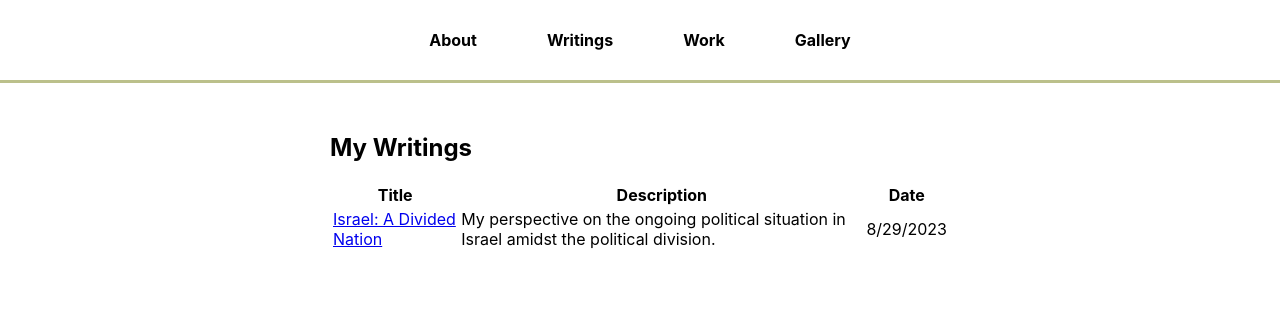
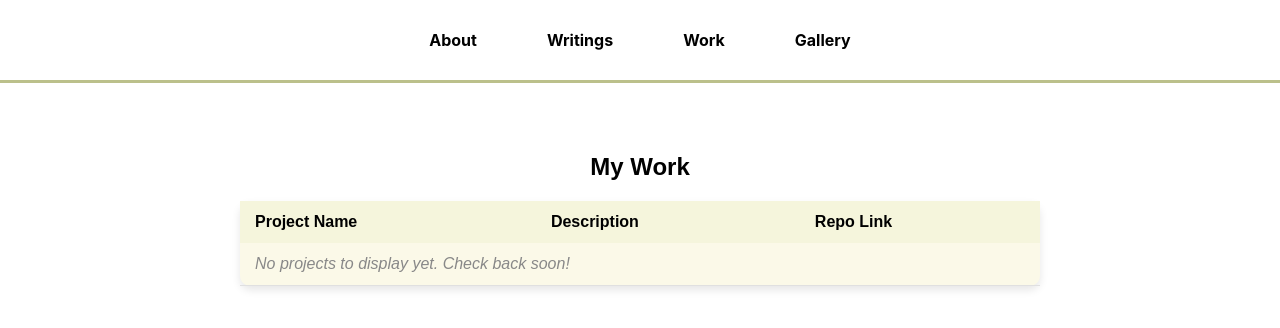
Before and after one commit to danshahaf/danshahaf.github.io, a React (Create React App) app: page /work in a window 1280 px wide. Shown: the top 328 px of the page. Built offline with nearby package versions, Linux system fonts and the light colour scheme.

Commit message:
version 5.0

```diff
--- a/src/App.js
+++ b/src/App.js
@@ -20,7 +20,6 @@ function App() {
           </Routes>
         </div>
       </Router>
-
   );
 }
 
--- a/src/App.module.css
+++ b/src/App.module.css
@@ -1,5 +1,5 @@
 .body {
     background-color: white;
-    padding: 30px 330px;
+    padding: 30px 15%;
     height: 100vw;
 }
--- a/src/components/About.js
+++ b/src/components/About.js
@@ -3,10 +3,10 @@ import styles from '../styles/About.module.css';
 
 const About = () => {
   const socialLinks = [
-    { name: '𝕏', url: 'https://x.com/gullhaf' },
-    { name: 'GitHub', url: 'https://github.com/danshahaf' },
-    { name: 'LinkedIn', url: 'https://www.linkedin.com/in/shahaf-dan/' },
-    { name: 'Medium', url: 'https://medium.com/@shahafdan' }
+    { name: '𝕏', url: 'https://x.com/gullhaf', className: styles.twitter },
+    { name: 'GitHub', url: 'https://github.com/danshahaf', className: styles.github },
+    { name: 'LinkedIn', url: 'https://www.linkedin.com/in/shahaf-dan/', className: styles.linkedin },
+    { name: 'Medium', url: 'https://medium.com/@shahafdan', className: styles.medium }
   ];
 
   return (
@@ -15,17 +15,19 @@ const About = () => {
         <h1>Shahaf Dan</h1>
         <h3>Data Scientist • Engineer • Photographer</h3>
 
+        <div className={styles.socialLinks}>
           {socialLinks.map((link, index) => (
             <a
               key={index}
               href={link.url}
               target="_blank"
               rel="noopener noreferrer"
-            className={styles.contactbtn}
+              className={`${styles.contactbtn} ${link.className}`}
             >
               {link.name}
             </a>
           ))}
+        </div>
 
         <p>
           I live in New York City and work as a Data Scientist in resinsurance.
--- a/src/components/Gallery.js
+++ b/src/components/Gallery.js
@@ -3,21 +3,27 @@ import styles from '../styles/Gallery.module.css';
 
 const Gallery = () => {
   const [photos, setPhotos] = useState([]);
+  const [selectedPhoto, setSelectedPhoto] = useState(null);
 
   useEffect(() => {
-    // In a real scenario, you'd fetch this list from your server
-    // For now, we'll simulate it with a hard-coded list
     const photoList = [
       {
         id: 1,
         filename: 'A01.jpg',
         title: 'Madison Ave',
-        date: '2023-12-04'
+        date: '2023-12-04',
       },
-      // Add more photos as needed
     ];
     setPhotos(photoList);
   }, []);
+
+  const handlePhotoClick = (photo) => {
+    setSelectedPhoto(photo);
+  };
+
+  const handleCloseModal = () => {
+    setSelectedPhoto(null);
+  };
 
   return (
     <div id="gallery" className={styles.gallery}>
@@ -31,14 +37,27 @@ const Gallery = () => {
                 <p className={styles.photoDate}>{new Date(photo.date).toLocaleDateString()}</p>
               </div>
               <img
-                src={`../photos/${photo.filename}`}
+                src={`/photos/${photo.filename}`}
                 alt={photo.title}
                 className={styles.photo}
+                onClick={() => handlePhotoClick(photo)}
               />
             </div>
           ))}
         </div>
       </div>
+
+      {selectedPhoto && (
+        <div className={styles.modal}>
+          <button className={styles.closeButton} onClick={handleCloseModal}>
+            &times;
+          </button>
+          <img
+            src={`/photos/${selectedPhoto.filename}`}
+            alt={selectedPhoto.title}
+          />
+        </div>
+      )}
     </div>
   );
 };
--- a/src/components/Navbar.js
+++ b/src/components/Navbar.js
@@ -6,7 +6,7 @@ const Navbar = () => {
     return (
         <div id="menu" className={styles.menu}>
             <Link to="/" className={styles.navbtn}>About</Link>
-            <Link to="/writing" className={styles.navbtn}>Writings</Link>
+            <Link to="/writings" className={styles.navbtn}>Writings</Link>
             <Link to="/work" className={styles.navbtn}>Work</Link>
             <Link to="/gallery" className={styles.navbtn}>Gallery</Link>
 
--- a/src/components/Work.js
+++ b/src/components/Work.js
@@ -2,44 +2,29 @@ import React from 'react';
 import styles from '../styles/Work.module.css';
 
 const Work = () => {
-  const articles = [
-    {
-      title: "Israel: A Divided Nation",
-      description: "My perspective on the ongoing political situation in Israel amidst the political division.",
-      date: "2023-08-29",
-      slug: "a-divided-nation-may-unite-only-by-a-common-enemy-witnessing-israels-unification-amid-conflict-7a146188fbd8"
-    }
-  ];
+  const projects = []; // No projects for now
 
   return (
     <div id="work" className={styles.work}>
       <div className={styles.content}>
-        <h2>My Writings</h2>
+        <h2>My Work</h2>
         <table className={styles.workTable}>
           <thead>
             <tr>
-              <th>Title</th>
+              <th>Project Name</th>
               <th>Description</th>
-              <th>Date</th>
+              <th>Repo Link</th>
             </tr>
           </thead>
           <tbody>
-            {articles.map((article, index) => (
-              <tr key={index}>
-                <td>
-                  <a
-                    href={`https://medium.com/@shahafdan/${article.slug}`}
-                    className={styles.articleLink}
-                    target="_blank"
-                    rel="noopener noreferrer"
-                  >
-                    {article.title}
-                  </a>
+            {/* Empty tbody for now as no projects are available */}
+            {projects.length === 0 && (
+              <tr>
+                <td colSpan="3" className={styles.noProjects}>
+                  No projects to display yet. Check back soon!
                 </td>
-                <td>{article.description}</td>
-                <td>{new Date(article.date).toLocaleDateString()}</td>
               </tr>
-            ))}
+            )}
           </tbody>
         </table>
       </div>
--- a/src/styles/About.module.css
+++ b/src/styles/About.module.css
@@ -1,14 +1,63 @@
 .contactbtn {
     border: 1px solid black;
     border-radius: 5px;
-    padding: 7px 35px;
-    margin-right: 15px;
+    padding: 7px 0;
     font-weight: bold;
     cursor: pointer;
     background: none;
+    text-decoration: none;
+    color: inherit;
+    display: flex;
+    justify-content: center;
+    align-items: center;
+    transition: ease-in-out 0.2s;
+    width: 100%;
 }
 
-.contactbtn:hover {
-    background-color: rgb(235, 241, 186);
-    transition: ease-in-out 0.2s;
+
+.socialLinks {
+    display: flex;
+    justify-content: space-between;
+    gap: 15px;
+    margin-bottom: 20px;
 }
+
+.contactbtn.twitter {
+    color: #333;
+    border-color: #333;
+}
+
+.contactbtn.twitter:hover {
+    color: white;
+    background-color: #333;
+}
+
+.contactbtn.github {
+    color: #333;
+    border-color: #333;
+}
+
+.contactbtn.github:hover {
+    color: white;
+    background-color: #333;
+}
+
+.contactbtn.linkedin {
+    color: #0077B5;
+    border-color: #0077B5;
+}
+
+.contactbtn.linkedin:hover {
+    color: white;
+    background-color: #0077B5;
+}
+
+.contactbtn.medium {
+    color: #000000;
+    border-color: #000000;
+}
+
+.contactbtn.medium:hover {
+    color: white;
+    background-color: #000000;
+}
--- a/src/styles/Gallery.module.css
+++ b/src/styles/Gallery.module.css
@@ -0,0 +1,89 @@
+.photo {
+    width: 100%;
+    height: 250px;
+    object-fit: cover;
+    display: block; /* Ensure the image behaves as a block element with no extra inline spacing */
+    margin: 0; /* Remove any potential margin */
+    cursor: pointer; /* Changes the cursor to indicate it's clickable */
+    transition: transform 0.3s ease; /* Adds a smooth transition effect */
+  }
+
+  .photoItem {
+    width: 70%;
+    margin: 10px auto;
+    border: 1px solid black;
+    border-radius: 10px;
+    overflow: hidden;
+    box-shadow: 2px 2px 5px rgba(0, 0, 0, 0.1);
+    padding: 0; /* Remove padding inside the photoItem */
+  }
+
+  .photoInfo {
+    display: flex;
+    justify-content: space-between;
+    align-items: center;
+    padding: 10px;
+    margin: 0; /* Remove any margin below the title and date */
+  }
+
+  .photoTitle, .photoDate {
+    margin: 0; /* Remove any potential margin from title and date */
+  }
+
+  .photoTitle {
+    font-size: 12px;
+    font-weight: bold;
+  }
+
+  .photoDate{
+    font-size: 10px;
+    font-style: italic;
+  }
+
+  .modal {
+    position: fixed;
+    top: 0;
+    left: 0;
+    width: 100%;
+    height: 100%;
+    background-color: rgba(0, 0, 0, 0.8);
+    display: flex;
+    align-items: center;
+    justify-content: center;
+    z-index: 1000;
+  }
+
+  .modal img {
+    max-width: 90%;
+    max-height: 90%;
+    object-fit: contain;
+  }
+
+  .closeButton {
+    position: absolute;
+    top: 20px;
+    right: 20px;
+    background-color: white;
+    border: none;
+    font-size: 1.5rem;
+    cursor: pointer;
+    width: 40px;
+    height: 40px;
+    border-radius: 50%;
+    display: flex;
+    justify-content: center;
+    align-items: center;
+    box-shadow: 0 4px 8px rgba(0, 0, 0, 0.2);
+    transition: background-color 0.3s ease;
+    z-index: 1001;
+  }
+
+  .closeButton:hover {
+    background-color: #f44336;
+    color: white;
+  }
+
+
+  .photo:hover {
+    transform: scale(1.05); /* Slightly enlarges the image on hover */
+  }
--- a/src/styles/Work.module.css
+++ b/src/styles/Work.module.css
@@ -0,0 +1,70 @@
+.work {
+    padding: 20px;
+    font-family: Arial, sans-serif;
+    color: #333;
+  }
+
+  .content {
+    max-width: 800px;
+    margin: 0 auto;
+  }
+
+  h2 {
+    text-align: center;
+    color: #000; /* Keep the title in black */
+    margin-bottom: 20px;
+    font-size: 24px;
+  }
+
+  .workTable {
+    width: 100%;
+    background-color: #fbf9e8;
+    border-radius: 10px;
+    padding: 15px;
+    box-shadow: 0 4px 8px rgba(0, 0, 0, 0.1);
+    border-collapse: collapse;
+  }
+
+  .workTable th,
+  .workTable td {
+    padding: 12px 15px;
+    text-align: left;
+  }
+
+  .workTable th {
+    background-color: #f5f5dc;
+    color: #000; /* Keep header text in black */
+    font-weight: bold;
+    font-size: 16px;
+  }
+
+  .workTable tbody tr {
+    border-bottom: 1px solid #e0e0e0;
+    transition: background-color 0.2s ease-in-out;
+  }
+
+  .workTable tbody tr:hover {
+    background-color: #e6e6fa; /* Light lavender hover effect */
+  }
+
+  .noProjects {
+    text-align: center;
+    color: #888;
+    font-style: italic;
+    padding: 20px;
+  }
+
+  .repoLink {
+    text-decoration: none;
+    color: #5859ac;
+    font-weight: bold;
+    transition: color 0.2s ease-in-out;
+  }
+
+  .repoLink:hover {
+    color: #5390b9;
+  }
+
+  .repoLink:visited {
+    color: #5859ac;
+  }
--- a/src/styles/Writings.module.css
+++ b/src/styles/Writings.module.css
@@ -0,0 +1,69 @@
+.writings {
+    padding: 20px;
+    font-family: Arial, sans-serif;
+    color: #333;
+  }
+
+  .content {
+    max-width: 800px;
+    margin: 0 auto;
+  }
+
+  h2 {
+    text-align: center;
+    color: #000; /* Keep the title in black */
+    margin-bottom: 20px;
+    font-size: 24px;
+  }
+
+  .writingsTable {
+    width: 100%;
+    background-color: #fbf9e8;
+    border-radius: 10px;
+    padding: 15px;
+    box-shadow: 0 4px 8px rgba(0, 0, 0, 0.1);
+    border-collapse: collapse;
+  }
+
+  .writingsTable th,
+  .writingsTable td {
+    padding: 12px 15px;
+    text-align: left;
+  }
+
+  .writingsTable th {
+    background-color: #f5f5dc;
+    color: #000; /* Keep the header text in black */
+    font-weight: bold;
+    font-size: 16px;
+  }
+
+  .writingsTable tbody tr {
+    border-bottom: 1px solid #e0e0e0;
+    transition: background-color 0.2s ease-in-out;
+  }
+
+  .writingsTable tbody tr:hover {
+    background-color: #e6e6fa; /* Change the hover highlight to a light lavender color */
+  }
+
+  .articleLink {
+    text-decoration: none;
+    color: #5859ac;
+    font-weight: bold;
+    transition: color 0.2s ease-in-out;
+  }
+
+  .articleLink:hover {
+    color: #5390b9;
+  }
+
+  .articleLink:visited {
+    color: #5859ac;
+  }
+
+  .writingsTable td:nth-child(3) {
+    font-size: 12px; /* Make the date slightly smaller */
+    font-style: italic; /* Italicize the date */
+    color: #555; /* Slightly lighter color for the date */
+  }
```
Also changed, not shown: src/components/Writings.js (line endings or trailing spaces), 2 other files (tests, documents, lock files or other folders). Lines whose indentation alone changed are shown as unchanged.
